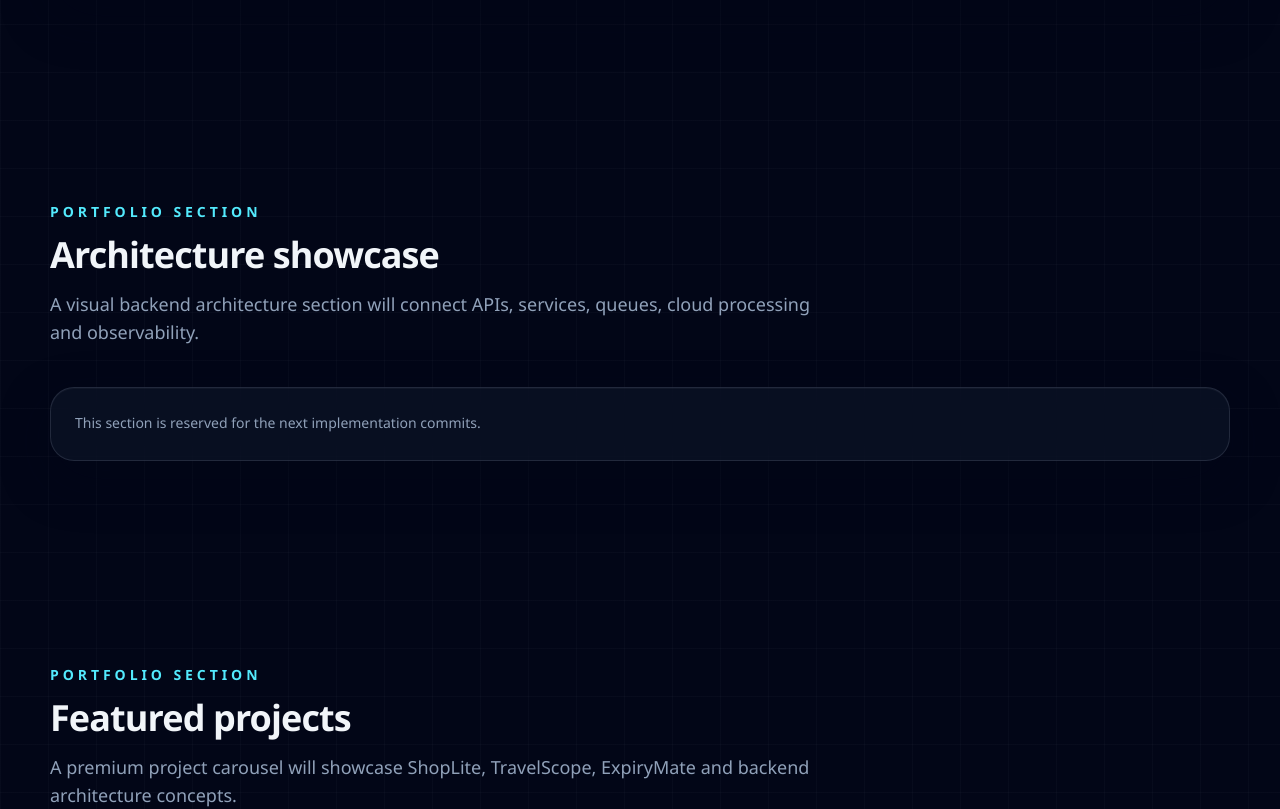
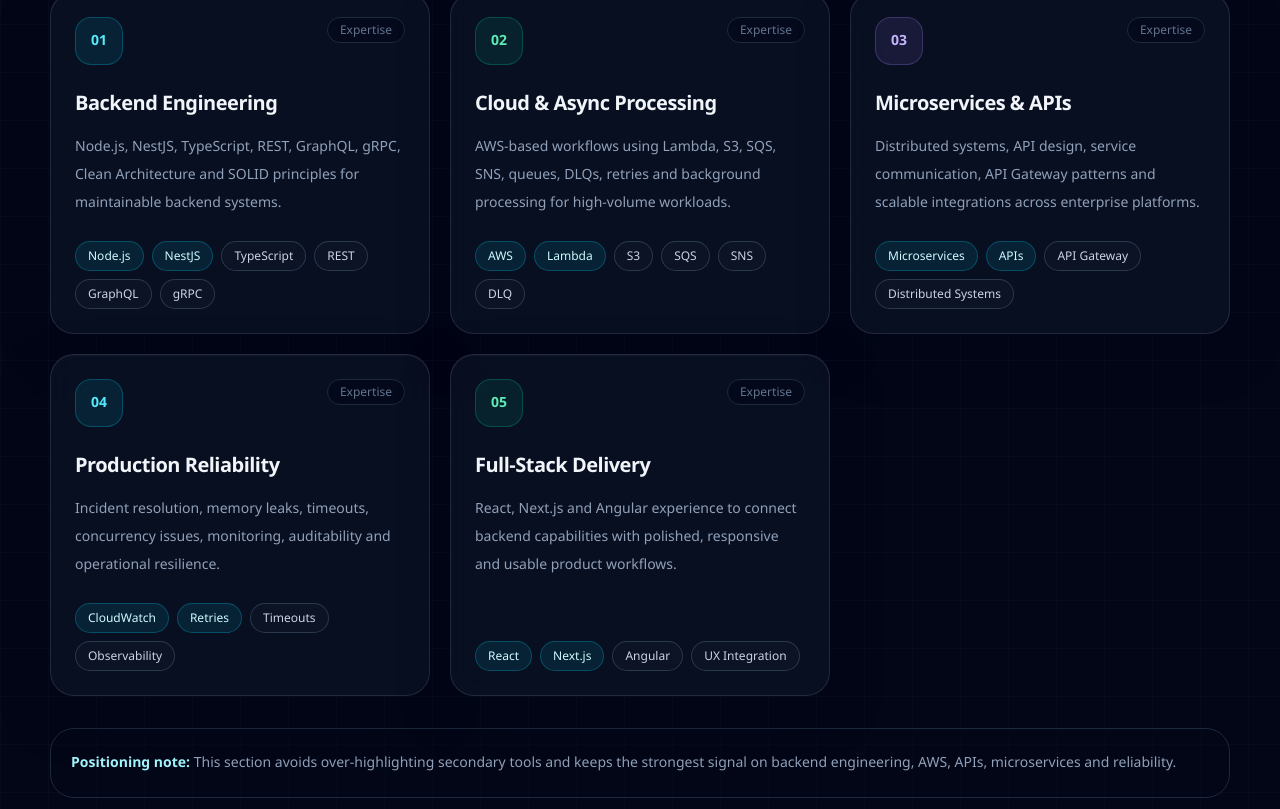
Before and after one commit to giordanap/portfolio, a Next.js app: page / in a window 1280 px wide. Shown: the part 1320-2129 px from the top of the page. Built offline with nearby package versions, Linux system fonts and the light colour scheme.

Commit message:
feat: build core expertise section

```diff
--- a/src/app/page.tsx
+++ b/src/app/page.tsx
@@ -2,15 +2,10 @@ import { Footer } from "@/components/layout/footer";
 import { Header } from "@/components/layout/header";
 import { Section } from "@/components/layout/section";
 import { Reveal } from "@/components/motion/reveal";
+import { ExpertiseSection } from "@/components/sections/expertise-section";
 import { HeroSection } from "@/components/sections/hero-section";
 
 const previewSections = [
-  {
-    id: "expertise",
-    title: "Core expertise",
-    description:
-      "Backend engineering, cloud workflows, microservices, APIs and production reliability.",
-  },
   {
     id: "architecture",
     title: "Architecture showcase",
@@ -56,6 +51,7 @@ export default function Home() {
 
       <main>
         <HeroSection />
+        <ExpertiseSection />
 
         {previewSections.map((section, index) => (
           <Reveal key={section.id} direction={index % 2 === 0 ? "up" : "left"}>
--- /dev/null
+++ b/src/components/sections/expertise-section.tsx
@@ -0,0 +1,109 @@
+import { Section } from "@/components/layout/section";
+import { Reveal } from "@/components/motion/reveal";
+import { Stagger, StaggerItem } from "@/components/motion/stagger";
+import { Badge } from "@/components/ui/badge";
+import { GlassCard } from "@/components/ui/glass-card";
+import { TechPill } from "@/components/ui/tech-pill";
+
+const expertiseItems = [
+  {
+    number: "01",
+    title: "Backend Engineering",
+    description:
+      "Node.js, NestJS, TypeScript, REST, GraphQL, gRPC, Clean Architecture and SOLID principles for maintainable backend systems.",
+    tags: ["Node.js", "NestJS", "TypeScript", "REST", "GraphQL", "gRPC"],
+    tone: "cyan",
+  },
+  {
+    number: "02",
+    title: "Cloud & Async Processing",
+    description:
+      "AWS-based workflows using Lambda, S3, SQS, SNS, queues, DLQs, retries and background processing for high-volume workloads.",
+    tags: ["AWS", "Lambda", "S3", "SQS", "SNS", "DLQ"],
+    tone: "emerald",
+  },
+  {
+    number: "03",
+    title: "Microservices & APIs",
+    description:
+      "Distributed systems, API design, service communication, API Gateway patterns and scalable integrations across enterprise platforms.",
+    tags: ["Microservices", "APIs", "API Gateway", "Distributed Systems"],
+    tone: "violet",
+  },
+  {
+    number: "04",
+    title: "Production Reliability",
+    description:
+      "Incident resolution, memory leaks, timeouts, concurrency issues, monitoring, auditability and operational resilience.",
+    tags: ["CloudWatch", "Retries", "Timeouts", "Observability"],
+    tone: "cyan",
+  },
+  {
+    number: "05",
+    title: "Full-Stack Delivery",
+    description:
+      "React, Next.js and Angular experience to connect backend capabilities with polished, responsive and usable product workflows.",
+    tags: ["React", "Next.js", "Angular", "UX Integration"],
+    tone: "emerald",
+  },
+] as const;
+
+const toneClasses = {
+  cyan: "text-cyan-300 border-cyan-400/25 bg-cyan-400/10",
+  emerald: "text-emerald-300 border-emerald-400/25 bg-emerald-400/10",
+  violet: "text-violet-300 border-violet-400/25 bg-violet-400/10",
+} as const;
+
+export function ExpertiseSection() {
+  return (
+    <Section
+      id="expertise"
+      eyebrow="Core expertise"
+      title="Backend-first engineering with cloud and product delivery range."
+      description="The portfolio is intentionally weighted toward the strongest parts of the CV: backend systems, AWS workflows, APIs, microservices and production reliability."
+    >
+      <Stagger className="grid gap-5 md:grid-cols-2 xl:grid-cols-3">
+        {expertiseItems.map((item) => (
+          <StaggerItem key={item.title}>
+            <GlassCard className="group flex h-full flex-col p-6 transition duration-300 hover:-translate-y-1 hover:border-cyan-400/35">
+              <div className="mb-6 flex items-start justify-between gap-4">
+                <span
+                  className={`inline-flex h-12 w-12 items-center justify-center rounded-2xl border text-sm font-bold ${toneClasses[item.tone]}`}
+                >
+                  {item.number}
+                </span>
+
+                <Badge variant="muted">Expertise</Badge>
+              </div>
+
+              <h3 className="text-xl font-semibold tracking-tight text-slate-100">
+                {item.title}
+              </h3>
+
+              <p className="mt-4 flex-1 text-sm leading-7 text-slate-400">
+                {item.description}
+              </p>
+
+              <div className="mt-6 flex flex-wrap gap-2">
+                {item.tags.map((tag, index) => (
+                  <TechPill key={tag} tone={index < 2 ? "primary" : "secondary"}>
+                    {tag}
+                  </TechPill>
+                ))}
+              </div>
+            </GlassCard>
+          </StaggerItem>
+        ))}
+      </Stagger>
+
+      <Reveal direction="up" delay={0.1}>
+        <div className="mt-8 rounded-3xl border border-slate-800 bg-slate-950/50 p-5 text-sm leading-7 text-slate-400">
+          <span className="font-semibold text-cyan-200">Positioning note:</span>{" "}
+          This section avoids over-highlighting secondary tools and keeps the
+          strongest signal on backend engineering, AWS, APIs, microservices and
+          reliability.
+        </div>
+      </Reveal>
+    </Section>
+  );
+}
```
Also changed, not shown: public/assets/cv/README.md.
